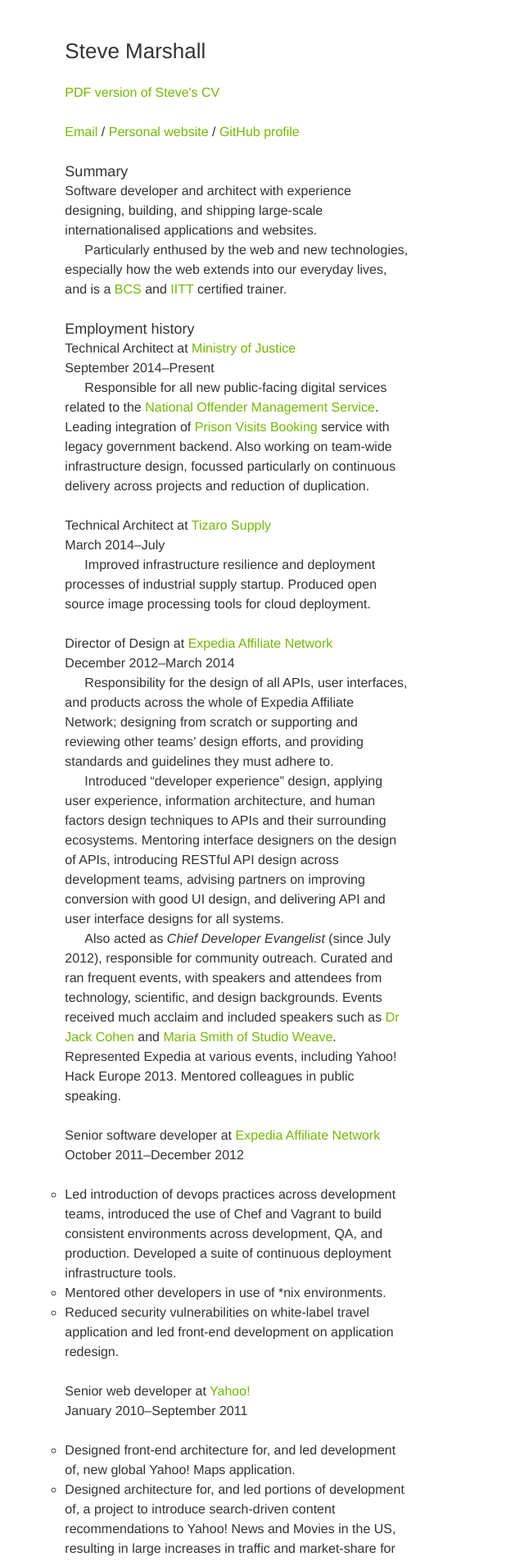
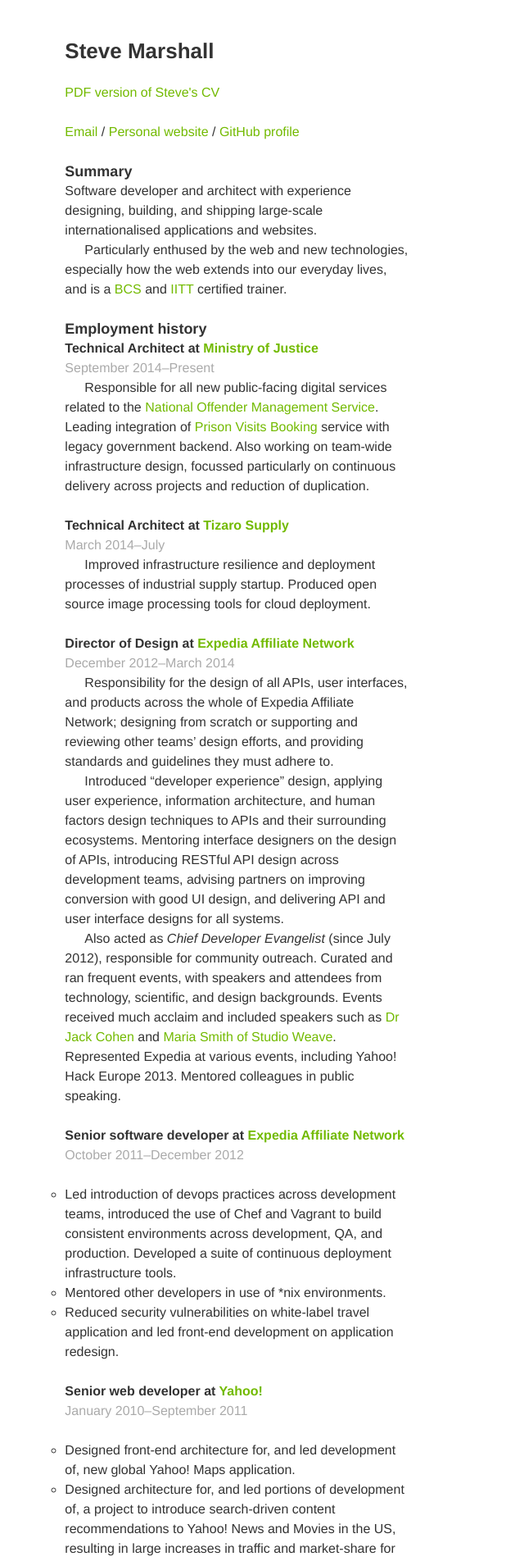
Before and after one commit to SteveMarshall/stevemarshall.github.io, a Jekyll site: the page built from cv/index.md, in a window 1280 px wide. Shown: the top 1904 px of the page at 82% size, without its empty margins (0-640 px from the left). Built offline with Jekyll 4.4.1, drawn with Linux system fonts in a browser that asks for light colours; our own code applies the rules of GitHub Pages for plain Markdown files.

Commit message:
Update headings and footer to be more legible
Ultra-thin weights are really hard to read, it turns out, so let's drop
them. Instead, we can just use the default weights, which look pretty
good.

```diff
--- a/_sass/content.scss
+++ b/_sass/content.scss
@@ -1,9 +1,3 @@
-h1,
-h2,
-h3,
-.meta {
-    font-weight:            100;
-}
 h1 {
     font-size:              26px;
     margin-top:             -3px;
@@ -16,6 +10,7 @@
   font-size:                inherit;
 }
 .meta {
+    color:                  #aaa;
     line-height:            23px;
     margin-bottom:          24px;
     padding-top:            1px;
--- a/_sass/footer.scss
+++ b/_sass/footer.scss
@@ -2,7 +2,6 @@
   margin-top:               48px;
 }
 #footer p {
-  font-weight:              100;
   margin:                   24px 0 0;
 }
 #footer p + p {
```
